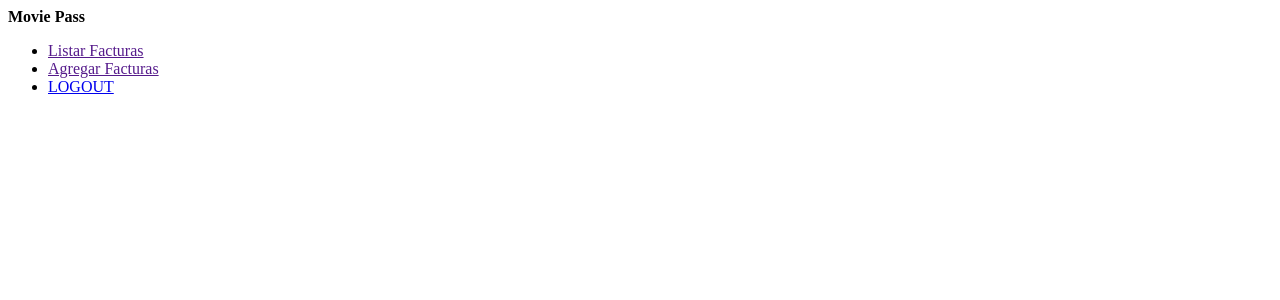
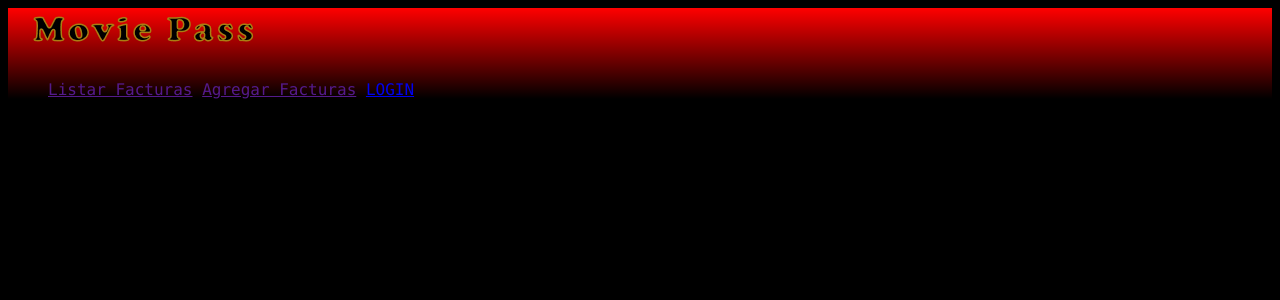
Before and after one commit to lautarogit/TPFinalLaboratorio4, a PHP site: template views/nav.php in a window 1280 px wide. Shown: the top 300 px of the page. Run offline with PHP 8.4, Linux system fonts and the light colour scheme; the template is opened without the code that fills it, so the values that code supplies are empty; the visitor is signed in with stand-in values (Sample User, id 1); some libraries are stand-ins or nearby versions.

Commit message:
modificacion de nav

```diff
--- a/views/assets/layouts/styles/style.css
+++ b/views/assets/layouts/styles/style.css
@@ -1,3 +1,11 @@
+.l-n{
+  font-family: "Lucida Console", Courier, monospace;
+	display: inline;
+}
+nav{
+background: linear-gradient(0.5turn, red, black);
+
+}
 body{
-    background: black;
+	background-color: black;
 }
--- a/views/nav.php
+++ b/views/nav.php
@@ -1,26 +1,41 @@
+<!DOCTYPE html>
+<html>
+<head>
+     <meta charset="utf-8">
+     <meta http-equiv="X-UA-Compatible" content="IE=edge">
+     <title></title>
+     <link rel="stylesheet" type="text/css" href="views/assets/layouts/styles/style.css">
+
+
+</head>
+
+<?php
+$_SESSION['loggedUser']=null;  ?>
+
 <body>
      <nav class="">
-          <span class="">
-               <strong>Movie Pass</strong>
+          <span class="l-n">
+             <img src="views/assets/img/movie pass.png">
           </span>
           <ul class="">
-               <li class="">
+               <li class="l-n">
                     <a class="nav-link" href="<?php //echo  FRONT_ROOT."CellPhone/ShowAddView "?>">Listar Facturas</a>
                </li>
 
-               <li class="">
+               <li class="l-n">
                     <a class="nav-link" href="<?php //echo  FRONT_ROOT."CellPhone/ShowListView "?>">Agregar Facturas</a>
                </li>
 
-               <?php if($_SESSION['loggedUser']){ ?>
-               <li class="">
+               <?php if($_SESSION['loggedUser']) { ?>
+               <li class="l-n">
                     <a href="<?php echo  FRONT_ROOT."Home/Logout "?>">LOGOUT</a>
                </li>
                <?php }else{ ?>
-               <li class="">
+               <li class="l-n">
                     <a href="<?php echo  FRONT_ROOT."Home/Login "?>">LOGIN</a>
                </li>
                <?php } ?>
           </ul>
      </nav>
 </body>
+</html>
```
Also changed, not shown: views/assets/img/movie pass.png (added).
